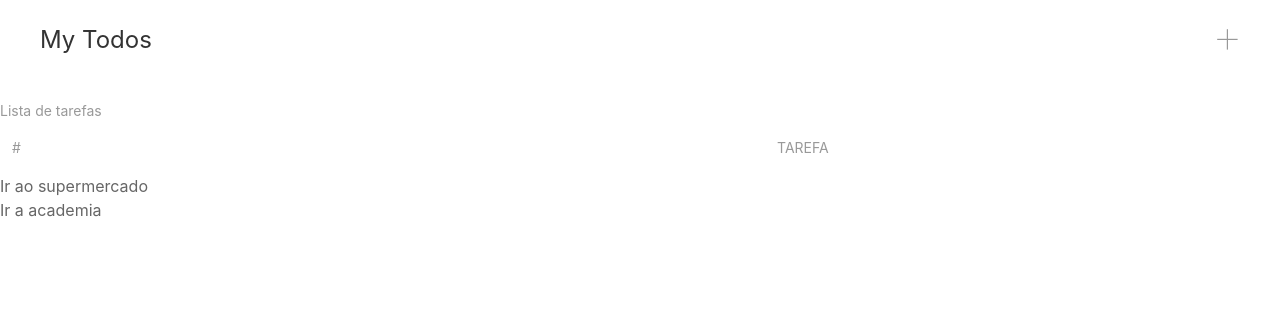
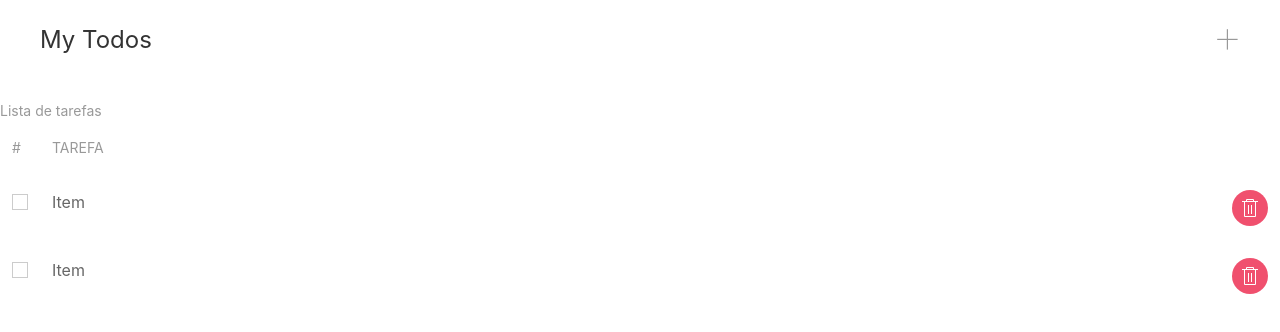
Before and after one commit to dvolpato/todo_balta.io, a React (Create React App) app: page / in a window 1280 px wide. Shown: the top 332 px of the page. Built offline with nearby package versions, Linux system fonts and the light colour scheme.

Commit message:
Extract preliminary TodoListItem component (#11)

```diff
--- a/src/components/TodoList.tsx
+++ b/src/components/TodoList.tsx
@@ -1,5 +1,6 @@
 import React from "react";
 import { Todo } from "../models/Todo";
+import TodoListItem from "./TodoListItem";
 
 function TodoList() {
   const todos: Todo[] = [
@@ -20,7 +21,7 @@
       <tbody>
         {
           todos?.map(
-            todo => (<div key={todo.id}>{todo.title}</div>)
+            todo => (<TodoListItem key={todo.id} />)
           )
         }
       </tbody>
--- /dev/null
+++ b/src/components/TodoListItem.tsx
@@ -0,0 +1,23 @@
+import React from "react";
+
+function TodoListItem() {
+  return (
+    <tr className="uk-animation-slide-bottom-medium">
+      <td className="uk-width-auto">
+        <label>
+          <input className="uk-checkbox" type="checkbox" />
+        </label>
+      </td>
+      <td className="uk-width-expand">
+        Item
+      </td>
+      <td className="uk-width-auto">
+        <button
+          className="uk-icon-button uk-button-danger"
+          uk-icon="trash"></button>
+      </td>
+    </tr>
+  );
+}
+
+export default TodoListItem;
```
